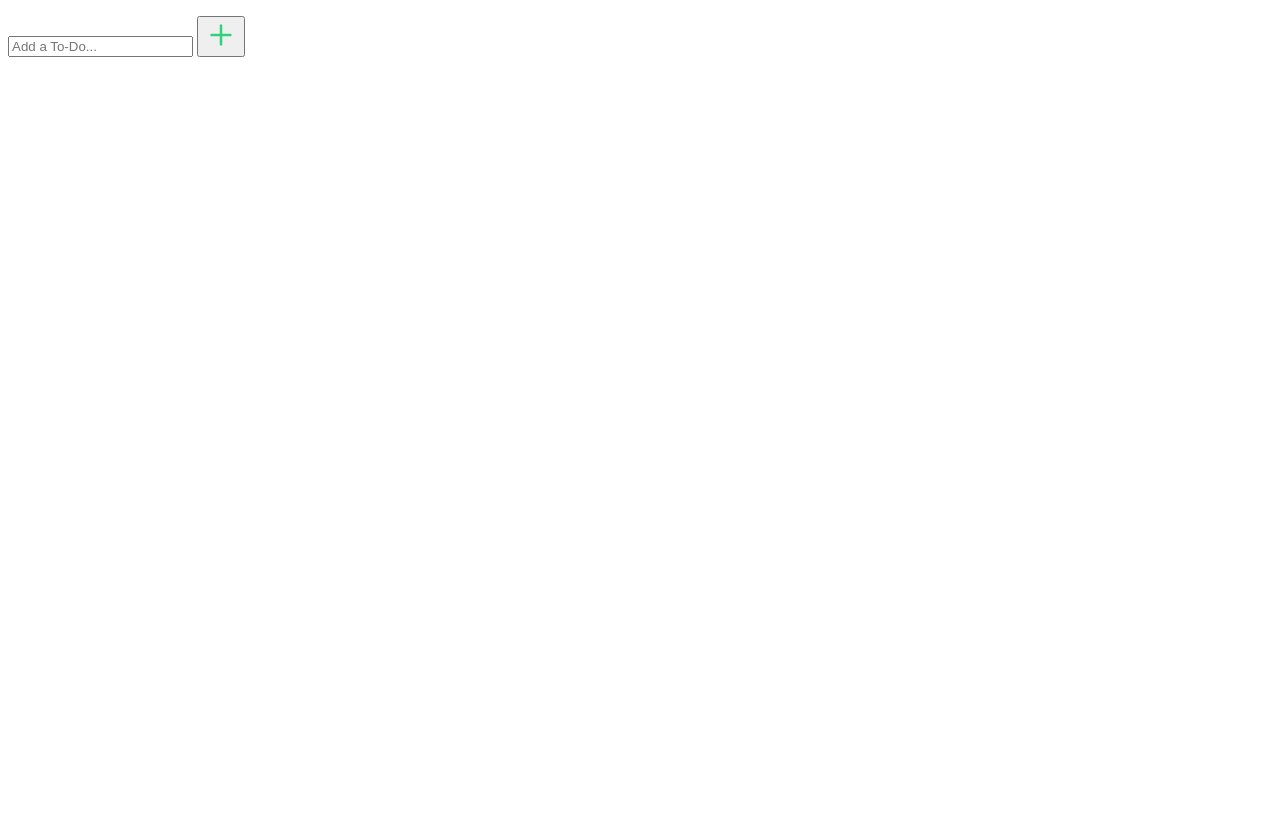
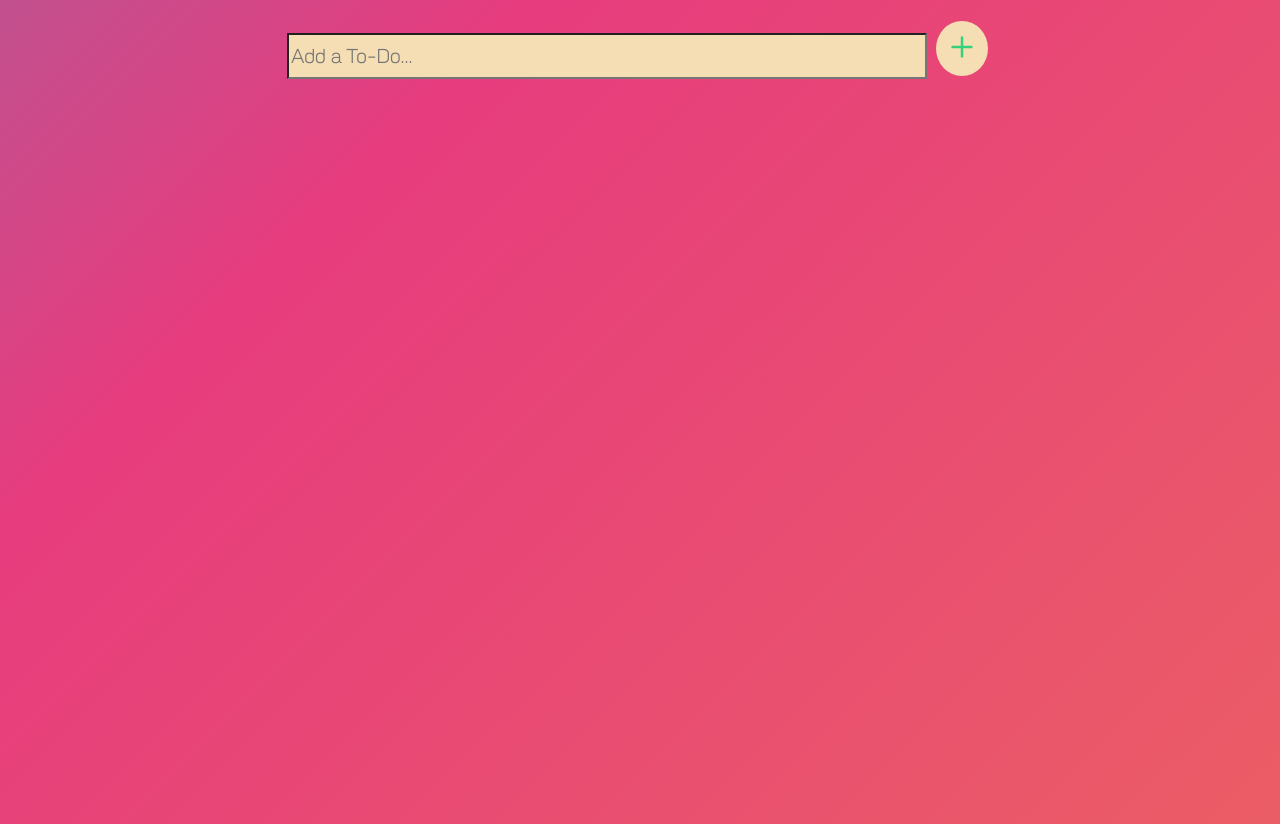
Before and after one commit to harshit-jain52/To-Do_List, a plain HTML site: page index.html in a window 1280 px wide. Before the commit the page ends 800 px from the top, so only its background shows below. Drawn offline with Linux system fonts and the light colour scheme.

Commit message:
Bug Fix; Adding Styles: Day-1

```diff
--- a/index.html
+++ b/index.html
@@ -29,7 +29,7 @@
     </main>
     <form id="add-todo">
         <input type="text" placeholder="Add a To-Do...">
-        <button class='add'><img class='add-ico' src="icons/plus.png"></button>
+        <button class='add button'><img class='add-ico' src="icons/plus.png"></button>
     </form>
     <script type="text/javascript" src="script.js"></script>
 </body>
--- a/script.js
+++ b/script.js
@@ -98,11 +98,13 @@ function addToDo(newToDo) {
     deleteImg.classList.add('delete-ico');
     deleteImg.setAttribute('src', "icons/trash.png");
     deleteBtn.classList.add('delete');
+    deleteBtn.classList.add('button');
     deleteBtn.appendChild(deleteImg);
 
     editImg.classList.add('edit-ico');
     editImg.setAttribute('src', "icons/pencil-line.png")
     editBtn.classList.add('edit');
+    editBtn.classList.add('button');
     editBtn.appendChild(editImg);
 
     span.textContent = `${newToDo}`;
@@ -135,11 +137,13 @@ const editToDo = li => {
     cancelImg.classList.add('cancel-ico');
     cancelImg.setAttribute('src', "icons/cancel.png");
     cancelBtn.classList.add('cancel');
+    cancelBtn.classList.add('button');
     cancelBtn.appendChild(cancelImg);
 
     doneImg.classList.add('done-ico');
     doneImg.setAttribute('src', "icons/check.png")
     doneBtn.classList.add('done');
+    doneBtn.classList.add('button');
     doneBtn.appendChild(doneImg);
 
     li.append(span);
@@ -157,8 +161,8 @@ const exitEdit = li => {
 
 const acceptEdit = li => {
     let newText = li.childNodes[1].value;
+    localStorage.removeItem(`hjtodo.${li.firstChild.textContent}`);
     localStorage.setItem(`hjtodo.${capitalizeFirstLetter(newText.trim())}`, 1)
-    localStorage.removeItem(`hjtodo.${li.firstChild.textContent}`);
     li.firstChild.textContent = newText;
     listOut();
 }
--- a/styles.css
+++ b/styles.css
@@ -0,0 +1,57 @@
+@font-face {
+    font-family: Petrov;
+    src: url('Fonts/PetrovSans-Book.ttf');
+}
+
+@font-face {
+    font-family: PetrovBold;
+    src: url('Fonts/PetrovSans-Bold.ttf');
+}
+
+body {
+    background: linear-gradient(-45deg, #ee7752, #e73c7e, #23a6d5, #23d5ab);
+    background-size: 400% 400%;
+    animation: gradient 10s ease infinite;
+    height: 100vh;
+    text-align: center;
+}
+
+@keyframes gradient {
+    0% {
+        background-position: 0% 50%;
+    }
+
+    50% {
+        background-position: 100% 50%;
+    }
+
+    100% {
+        background-position: 0% 50%;
+    }
+}
+
+ul {
+    list-style-type: none;
+}
+
+li span {
+    font-size: 20px;
+    font-family: PetrovBold;
+    color: wheat;
+}
+
+.button {
+    background: wheat;
+    border: none;
+    border-radius: 100%;
+    padding: 10px;
+    margin: 5px;
+}
+
+#add-todo input {
+    width: 50%;
+    height: 40px;
+    font-size: 20px;
+    font-family: Petrov;
+    background: wheat;
+}
```
Also changed, not shown: Fonts/PetrovSans-Bold.ttf (added), Fonts/PetrovSans-Book.ttf (added).
